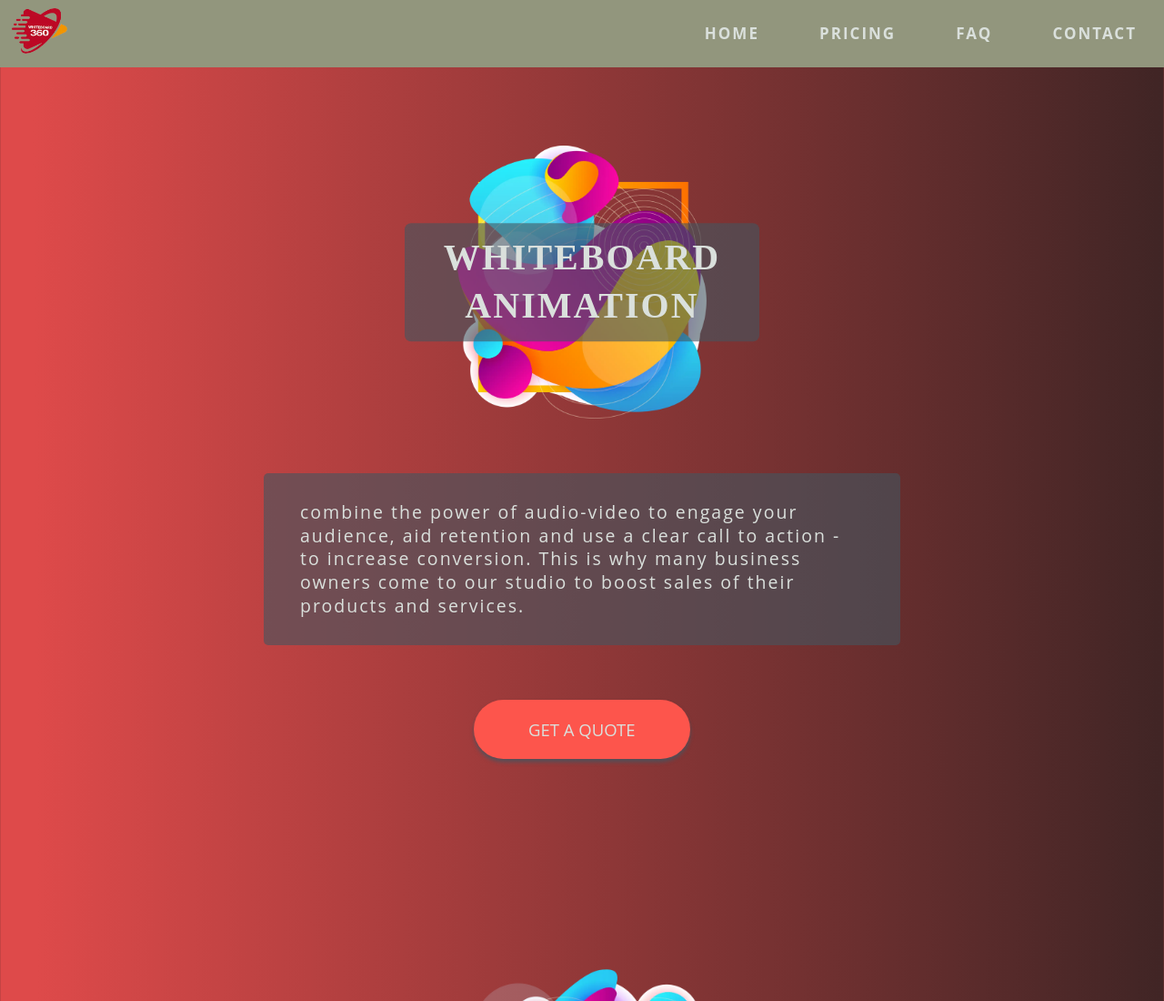
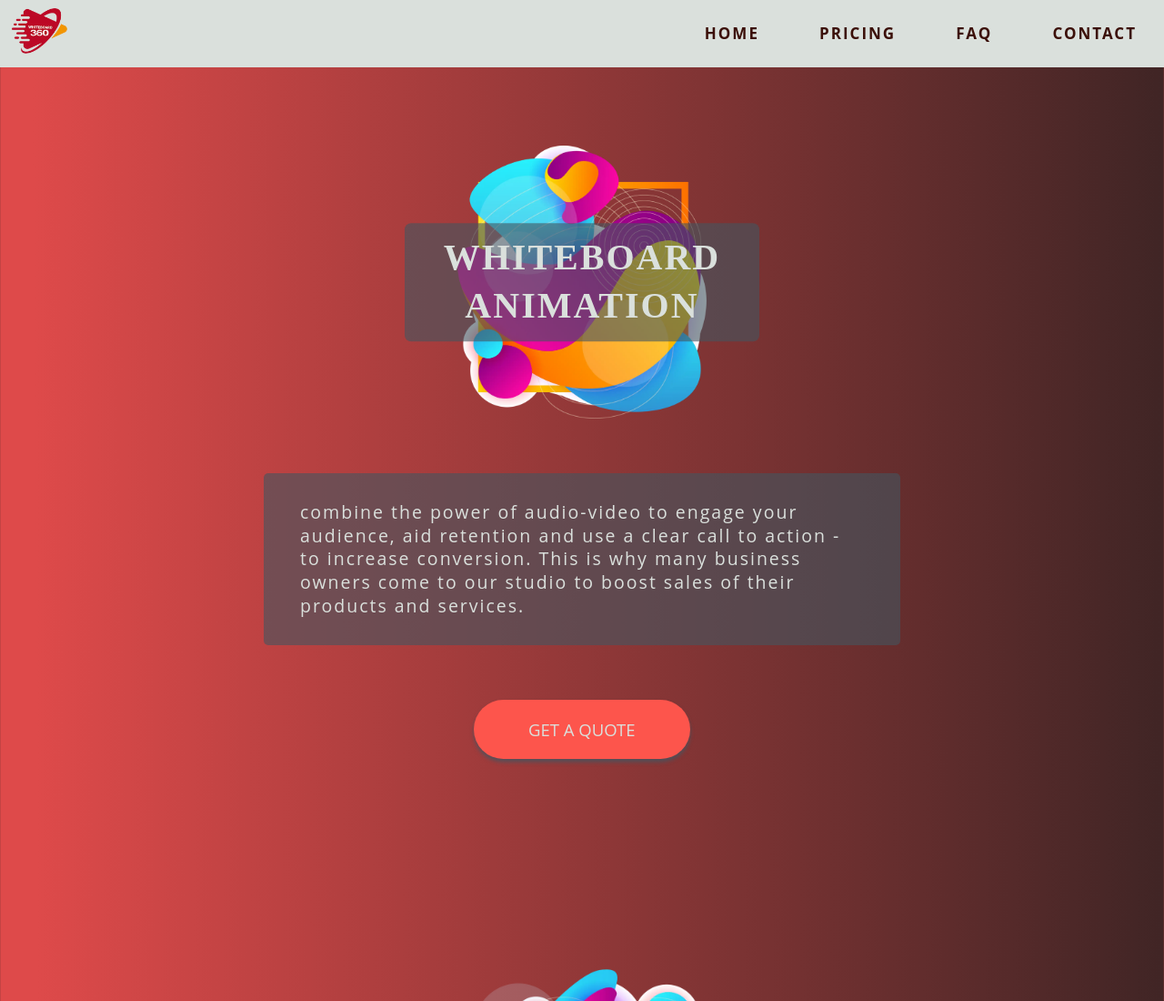
Before and after one commit to mudiagauwojeya/Whiteboard360, a website: page dist/assets/index.html in a window 1280 px wide. Shown: the top 1100 px of the page at 91% size. Drawn offline with Linux system fonts and the light colour scheme; a web font is replaced by a local one.

Commit message:
:lipstick: Update the navigation component colors

```diff
--- a/src/sass/components/_navigation.scss
+++ b/src/sass/components/_navigation.scss
@@ -1,6 +1,6 @@
 .navigation {
-	background-color: $color-grey-3;
-	color: $color-grey-4;
+	background-color: $color-grey-4;
+	color: $color-primary-shade-1;
 	position: fixed;
 	width: 100%;
 	z-index: 100;
@@ -75,7 +75,7 @@
 
 	//navigation menu
 	&__menu {
-		background-color: $color-grey-3;
+		background-color: $color-grey-4;
 		height: 100vh;
 		width: 100vw;
 
@@ -135,11 +135,11 @@
 			}
 
 			&:visited {
-				color: $color-grey-4;
+				color: $color-primary-shade-4;
 			}
 
 			&:hover {
-				color: $color-primary-shade-4;
+				color: $color-primary-shade-1;
 				background-color: $color-primary-shade-2;
 			}
 		}
```
Also changed, not shown: dist/assets/css/styles.css, 1 other file.
